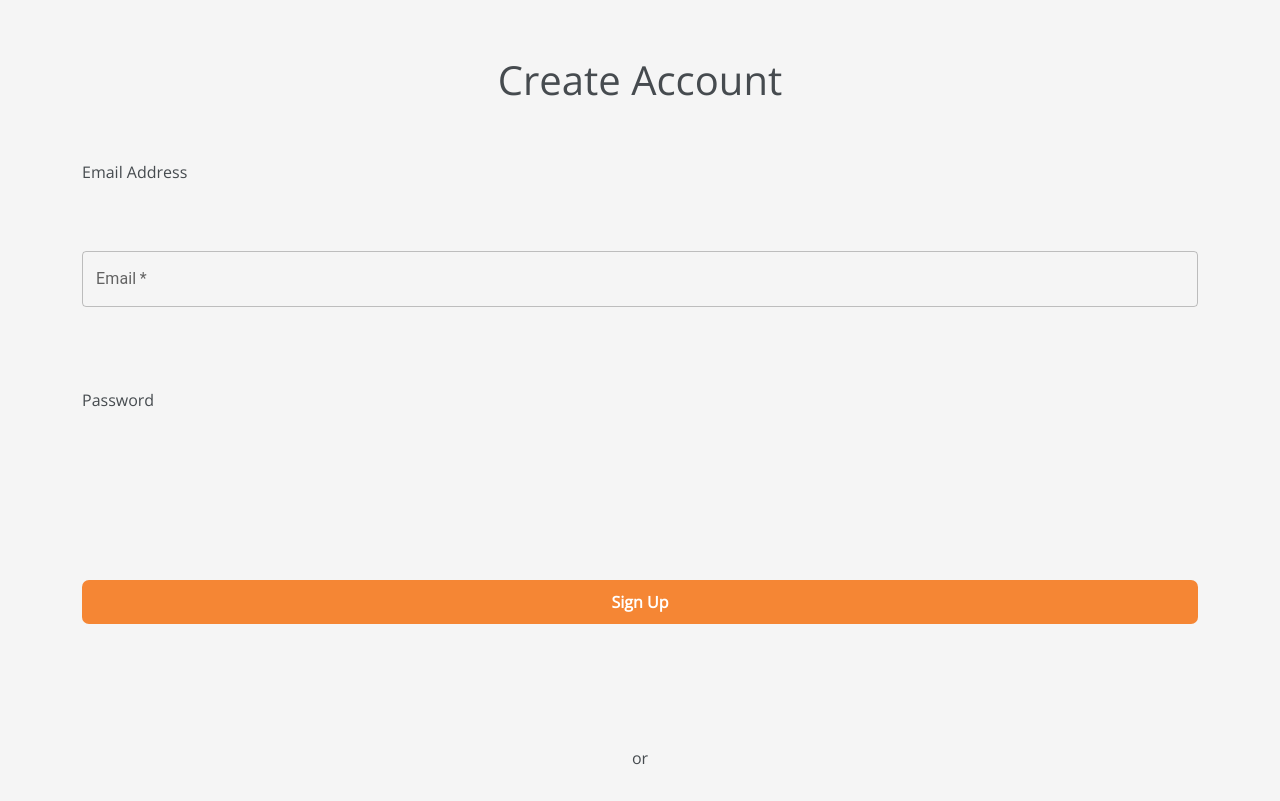
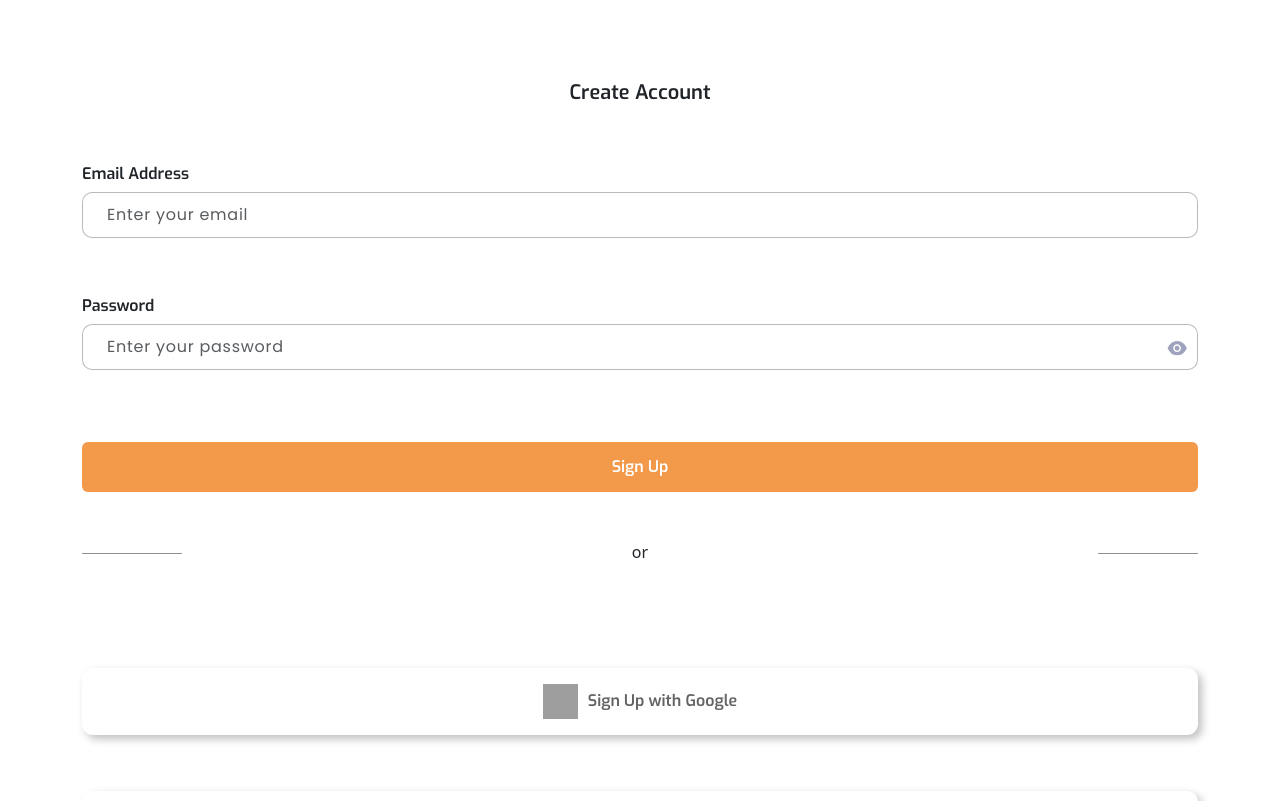
Before and after one commit to Lyle-Technologies/Hakika, a React (Create React App) app: page /signup in a window 1280 px wide. Shown: the top 801 px of the page. Built offline with nearby package versions, Linux system fonts and the light colour scheme; no server answers; grey boxes are pictures that could not be loaded.

Commit message:
re designed the sign up page

```diff
--- a/package.json
+++ b/package.json
@@ -9,8 +9,9 @@
     "@testing-library/jest-dom": "^5.16.5",
     "@testing-library/react": "^13.4.0",
     "@testing-library/user-event": "^13.5.0",
-    "bootstrap": "^5.3.0-alpha1",
+    "bootstrap": "^5.3.0",
     "react": "^18.2.0",
+    "react-bootstrap": "^2.8.0",
     "react-dom": "^18.2.0",
     "react-hook-form": "^7.43.9",
     "react-icons": "^4.7.1",
--- a/public/index.html
+++ b/public/index.html
@@ -1,10 +1,10 @@
 <!DOCTYPE html>
 <html lang="en">
 <head>
-    <meta charset="utf-8" />
-    <link rel="icon" href="%PUBLIC_URL%/favicon.ico" />
-    <meta name="viewport" content="width=device-width, initial-scale=1" />
-    <meta name="theme-color" content="#000000" />
+    <meta charset="utf-8"/>
+    <link rel="icon" href="%PUBLIC_URL%/favicon.ico"/>
+    <meta name="viewport" content="width=device-width, initial-scale=1"/>
+    <meta name="theme-color" content="#000000"/>
     <link
             href="https://cdn.jsdelivr.net/npm/bootstrap@5.3.0-alpha1/dist/css/bootstrap.min.css"
             rel="stylesheet"
@@ -16,17 +16,15 @@
             content="Welcome to our ecommerce website, where you can browse and purchase a wide variety of high-quality products.
       From clothing and accessories and home goods, we have something for everyone. Start shopping now and discover why our customers love us!"
     />
-    <meta name="author" content="Steven Otieno" />
+    <meta name="author" content="Steven Otieno"/>
     <meta
             property="og:image"
             content="https://res.cloudinary.com/dogmqg8to/image/upload/v1682754487/Hakika%20Ecommerce/21727022_6505894_rtomib.jpg"
     />
-    <link rel="preconnect" href="https://fonts.googleapis.com" />
-    <link rel="preconnect" href="https://fonts.gstatic.com" crossorigin />
-    <link
-      href="https://fonts.googleapis.com/css2?family=Open+Sans&display=swap"
-      rel="stylesheet"
-    />
+    <link rel="preconnect" href="https://fonts.googleapis.com">
+    <link rel="preconnect" href="https://fonts.gstatic.com" crossorigin>
+    <link href="https://fonts.googleapis.com/css2?family=Exo:wght@600&family=Open+Sans&family=Poppins&display=swap"
+          rel="stylesheet">
     <title>HakikaOnlineStore</title>
 </head>
 <body>
--- a/src/App.css
+++ b/src/App.css
@@ -48,10 +48,88 @@ form > * {
     margin-top: 5%;
 }
 
+.signUpSection {
+    min-height: 100vh;
+    padding: 25px;
+}
+
+.signUpSection h1 {
+    font-size: 20px;
+    line-height: 24px;
+    font-family: 'Exo', sans-serif;
+}
+
+.signUpSection label {
+    font-weight: 600;
+    line-height: 20px;
+    font-family: 'Exo', sans-serif;
+}
+
+.signUpSection input {
+    border: 1px solid rgba(0, 0, 0, 0.27);
+    border-radius: 10px;
+    padding: 8px 24px 8px 24px;
+    font-family: 'Poppins', sans-serif;
+    color: #A0A3BD;
+    line-height: 28px;
+    letter-spacing: 0.75px;
+}
+
+.signUpSection button {
+    background: #F2994A !important;
+    color: #fff !important;
+    font-family: 'Exo', sans-serif;
+    font-weight: 600;
+    line-height: 20px;
+    padding: 14px 32px;
+    width: 100%;
+}
+
+.signUpWithImages {
+    border-radius: 11px;
+    box-shadow: 4px 4px 9px 0 rgba(0, 0, 0, 0.25);
+    font-family: 'Exo', sans-serif;
+    font-weight: 500;
+    line-height: 20px;
+    color: rgba(0, 0, 0, 0.61);
+}
+
+.alreadyHaveAccount {
+    font-family: 'Exo', sans-serif;
+    font-size: 16px;
+    margin-top: 50px;
+    line-height: 20px;
+}
+
+.alreadyHaveAccount a {
+    text-decoration: none;
+    margin-left: 5px;
+    color: #F2994A;
+}
+
+#passwordContainer {
+    position: relative;
+}
+
+.passwordIcon {
+    font-size: 1.4rem;
+    color: #A0A3BD;
+    position: absolute;
+    right: 10px;
+    bottom: 8px;
+}
+
 .iconStyles {
     width: 20%;
     max-width: 100%;
     font-size: 2.5rem;
+}
+
+.borders {
+    background: rgba(0, 0, 0, 0.43);
+    width: 100px;
+    height: 1px;
+    margin-top: 13px;
 }
 
 .imageScrollable {
@@ -138,7 +216,8 @@ form > * {
     object-fit: cover;
     height: 100%;
 }
-.productImageContainer{
+
+.productImageContainer {
     overflow: hidden;
     position: relative;
     height: 40vh;
--- a/src/Components/Image.js
+++ b/src/Components/Image.js
@@ -1,11 +1,12 @@
 const ImageLogins = ({ src, alt, text }) => {
   const styles = {
-    width: "15%",
+    width: "35px",
+    height: "35px",
     maxWidth: "100%",
   };
 
   return (
-    <div className={"shadow p-3 rounded text-center"}>
+    <div className={"p-3 text-center signUpWithImages"}>
       <img style={styles} className={"img-fluid"} src={src} alt={alt} />
       <span style={{ marginLeft: "10px" }}>{text}</span>
     </div>
--- a/src/Pages/SignUp.js
+++ b/src/Pages/SignUp.js
@@ -1,70 +1,62 @@
-import { IconButton, InputAdornment, TextField } from "@mui/material";
-import { Controller, useForm } from "react-hook-form";
+import { Form } from "react-bootstrap";
+import { useState } from "react";
+import { AiFillEye, AiFillEyeInvisible } from "react-icons/ai";
+import ImageLogins from "../Components/Image";
+import { Link } from "react-router-dom";
 
 const SignUp = () => {
-  const { handleSubmit, control } = useForm();
+  const [password, setPassword] = useState("");
+  const [showPassword, setShowPassword] = useState(false);
 
-  const onSubmit = (data) => {
-    console.log(data);
+  const togglePasswordVisibility = () => {
+    setShowPassword(!showPassword);
   };
 
   return (
-    <section className={"container signUpSection mt-5"}>
+    <section className={"container signUpSection"}>
       <h1 className={"fontFamily text-center"}>Create Account</h1>
-      <form onSubmit={handleSubmit(onSubmit)}>
-        <p>Email Address</p>
-        <Controller
-          name="email"
-          control={control}
-          defaultValue={""}
-          render={({ field: { onChange, value } }) => (
-            <TextField
-              required
-              className="mb-5 w-100"
-              value={value}
-              inputRef={onChange}
-              onChange={(e) => onChange(e.target.value)}
-              label="Email"
-              placeholder="Enter your email"
-            />
-          )}
+      <Form.Group className={"mb-3"}>
+        <Form.Label>Email Address</Form.Label>
+        <Form.Control type={"email"} placeholder={"Enter your email"} />
+      </Form.Group>
+      <Form.Group className={"mb-3"} id={"passwordContainer"}>
+        <Form.Label>Password</Form.Label>
+        <Form.Control
+          type={showPassword ? "text" : "password"}
+          value={password}
+          onChange={(e) => setPassword(e.target.value)}
+          placeholder={"Enter your password"}
         />
-        <p>Password</p>
-        <Controller
-          name="password"
-          control={control}
-          defaultValue={""}
-          render={({ field: { onChange, value } }) => (
-            <InputAdornment position="end">
-              <IconButton></IconButton>
-            </InputAdornment>
-          )}
-        />
-        <button
-          className="w-100 themeColor text-white fw-bold postAddBtn"
-          type="submit"
-        >
-          Sign Up
-        </button>
-      </form>
-      {/* <EmailInputField /> */}
-      {/* <PasswordInputField /> */}
-      {/* <Button text={"Sign Up"} /> */}
-      <p className={"text-center mb-5"}>or</p>
-      {/* <ImageLogins
+        <div onClick={togglePasswordVisibility} className={"passwordIcon"}>
+          {showPassword ? <AiFillEyeInvisible /> : <AiFillEye />}
+        </div>
+      </Form.Group>
+      <button type={"submit"} className={"btn"}>
+        Sign Up
+      </button>
+
+      <div className={"d-flex justify-content-between mt-5"}>
+        <span className={"borders"}></span>
+        <p className={"text-center mb-5"}>or</p>
+        <div className={"borders"}></div>
+      </div>
+      <ImageLogins
         text={"Sign Up with Google"}
         src={
           "https://res.cloudinary.com/dogmqg8to/image/upload/v1675203177/Hakika%20Ecommerce/google_1_wbwham.png"
         }
         alt={"Google"}
-      /> */}
-      {/* <ImageLogins
+      />
+      <ImageLogins
         text={"Sign Up with Facebook"}
         src={
           "https://res.cloudinary.com/dogmqg8to/image/upload/v1675203053/Hakika%20Ecommerce/facebook_1_axdlxj.png"
         }
         alt={"Facebook"}
-      /> */}
+      />
+      <p className={"text-center alreadyHaveAccount"}>
+        Already have an account? <Link to={"/login"}>Login</Link>
+      </p>
     </section>
   );
 };
--- a/src/index.js
+++ b/src/index.js
@@ -1,9 +1,14 @@
-import React from 'react';
-import ReactDOM from 'react-dom/client';
+import React from "react";
+import ReactDOM from "react-dom/client";
 
-import App from './App';
-import {BrowserRouter} from "react-router-dom";
+import App from "./App";
+import { BrowserRouter } from "react-router-dom";
 
-const root = ReactDOM.createRoot(document.getElementById('root'));
-root.render(<BrowserRouter><App /></BrowserRouter>
+import "bootstrap/dist/css/bootstrap.min.css";
+
+const root = ReactDOM.createRoot(document.getElementById("root"));
+root.render(
+  <BrowserRouter>
+    <App />
+  </BrowserRouter>
 );
```
Also changed, not shown: 1 other file (tests, documents, lock files or other folders). Lines whose indentation alone changed are shown as unchanged.
